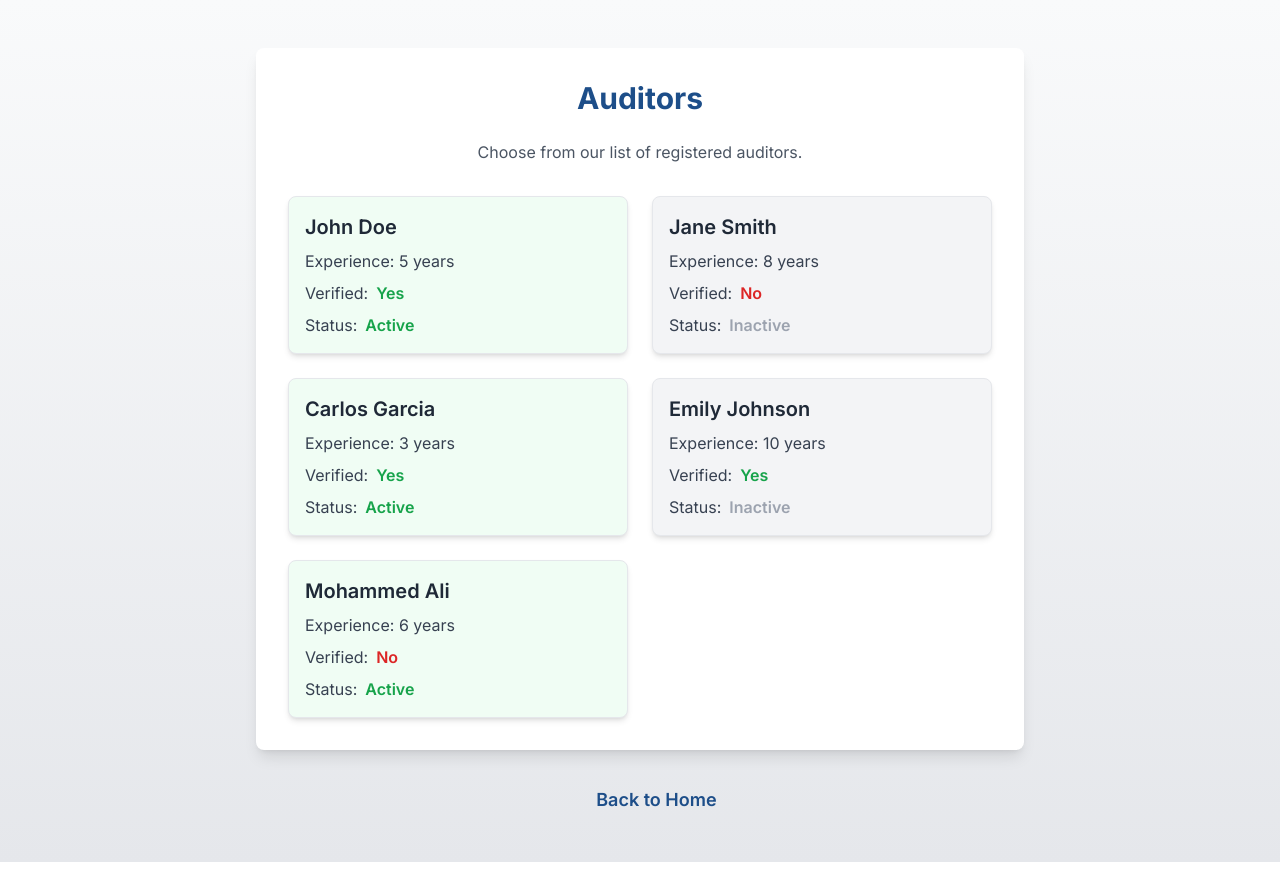
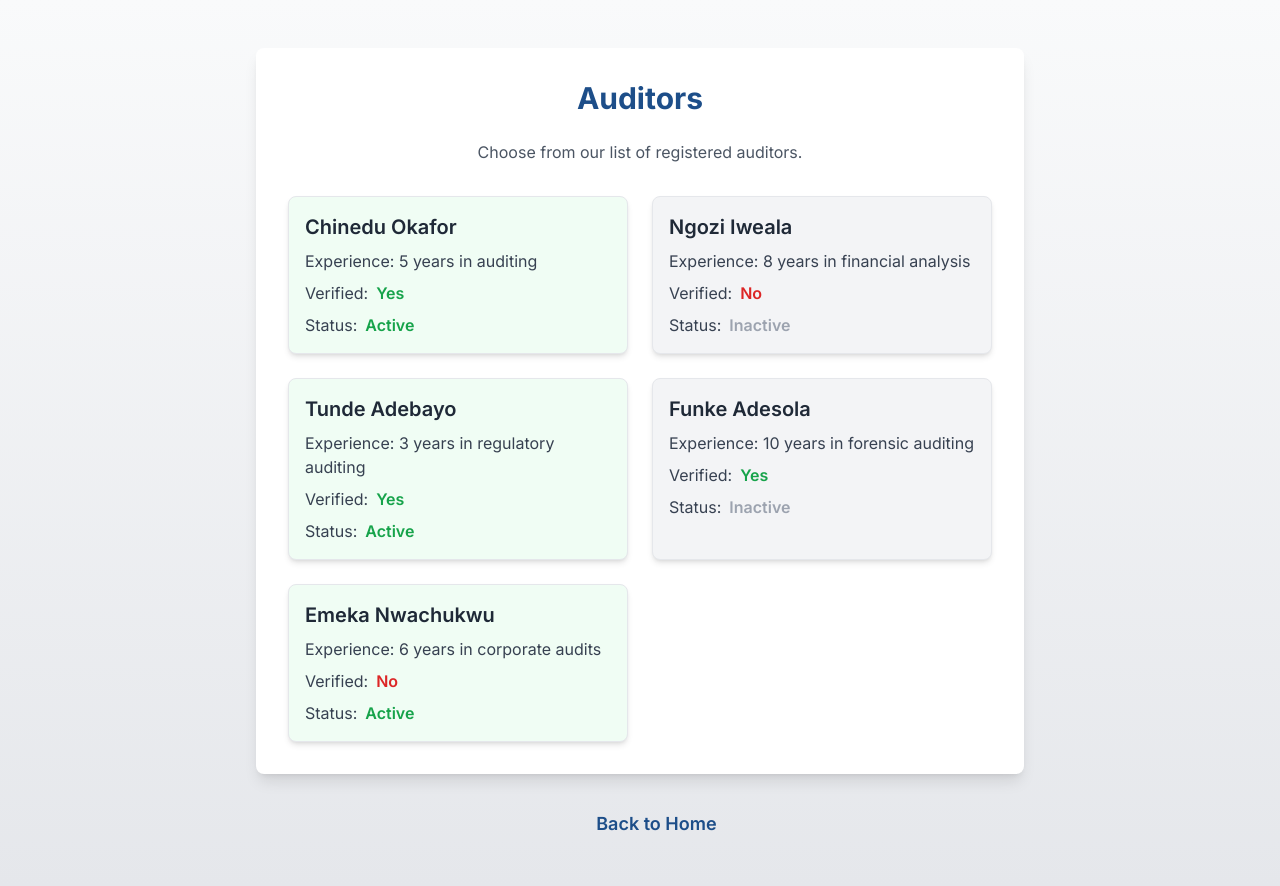
Before and after one commit to Siddami/Team_Innoventa, a React (Vite) app: page /auditors in a window 1280 px wide. Before the commit the page ends 862 px from the top, so only its background shows below. Built offline with nearby package versions, Linux system fonts and the light colour scheme; some icons are missing.

Commit message:
chaged auditor data to nigerian

```diff
--- a/src/pages/Auditors.jsx
+++ b/src/pages/Auditors.jsx
@@ -2,32 +2,32 @@ import { Link } from "react-router-dom";
 
 const auditors = [
   {
-    name: 'John Doe',
-    experience: '5 years',
+    name: 'Chinedu Okafor',
+    experience: '5 years in auditing',
     verified: true,
     active: true,
   },
   {
-    name: 'Jane Smith',
-    experience: '8 years',
+    name: 'Ngozi Iweala',
+    experience: '8 years in financial analysis',
     verified: false,
     active: false,
   },
   {
-    name: 'Carlos Garcia',
-    experience: '3 years',
+    name: 'Tunde Adebayo',
+    experience: '3 years in regulatory auditing',
     verified: true,
     active: true,
   },
   {
-    name: 'Emily Johnson',
-    experience: '10 years',
+    name: 'Funke Adesola',
+    experience: '10 years in forensic auditing',
     verified: true,
     active: false,
   },
   {
-    name: 'Mohammed Ali',
-    experience: '6 years',
+    name: 'Emeka Nwachukwu',
+    experience: '6 years in corporate audits',
     verified: false,
     active: true,
   },
@@ -35,7 +35,7 @@ const auditors = [
 
 const Auditors = () => {
   return (
-    <div className="min-h-screen flex flex-col  gap-3 items-center justify-center bg-gradient-to-b from-gray-50 to-gray-200 px-4 py-12 sm:px-6 lg:px-8">
+    <div className="min-h-screen flex flex-col gap-3 items-center justify-center bg-gradient-to-b from-gray-50 to-gray-200 px-4 py-12 sm:px-6 lg:px-8">
       <div className="max-w-3xl w-full bg-white shadow-lg rounded-lg p-6 md:p-8 transition transform hover:shadow-xl">
         <h2 className="text-3xl font-extrabold text-center text-primary mb-6 animate-fadeIn">
           Auditors
```
Lines whose indentation alone changed are shown as unchanged.
